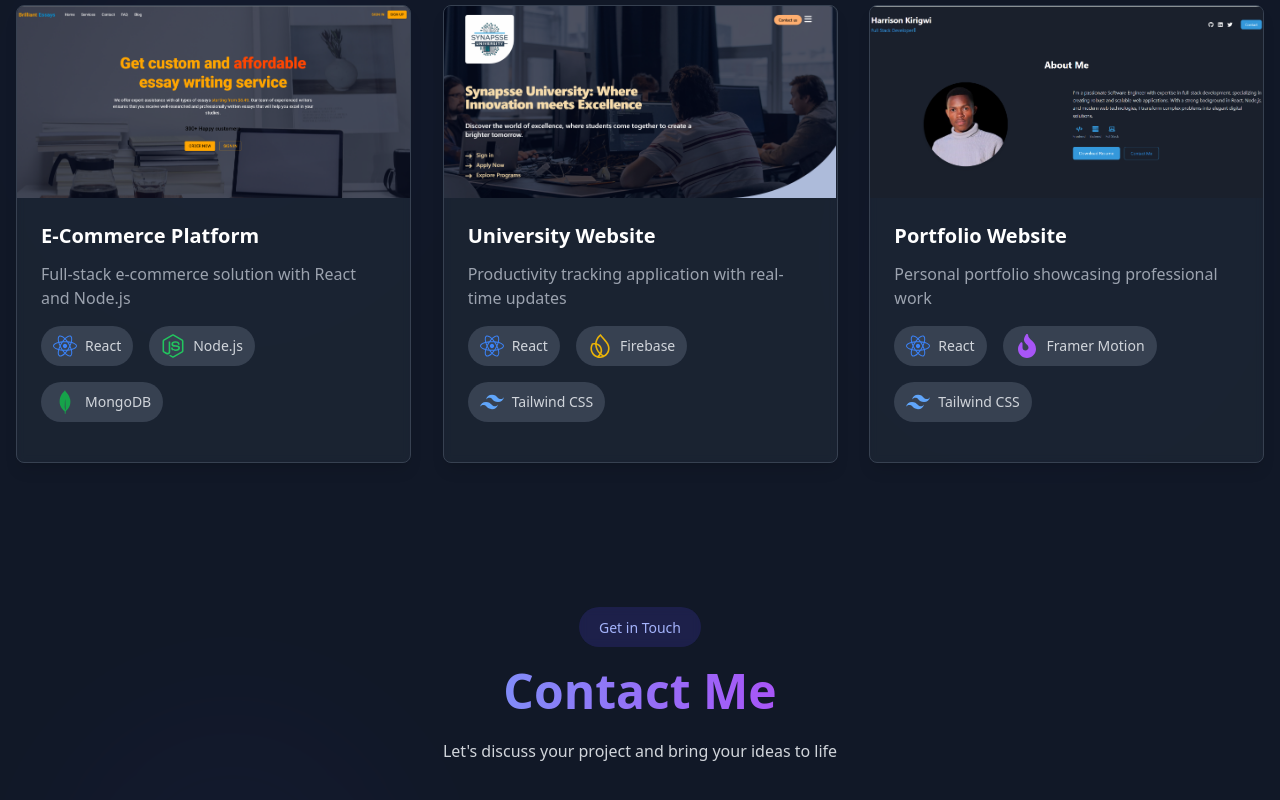
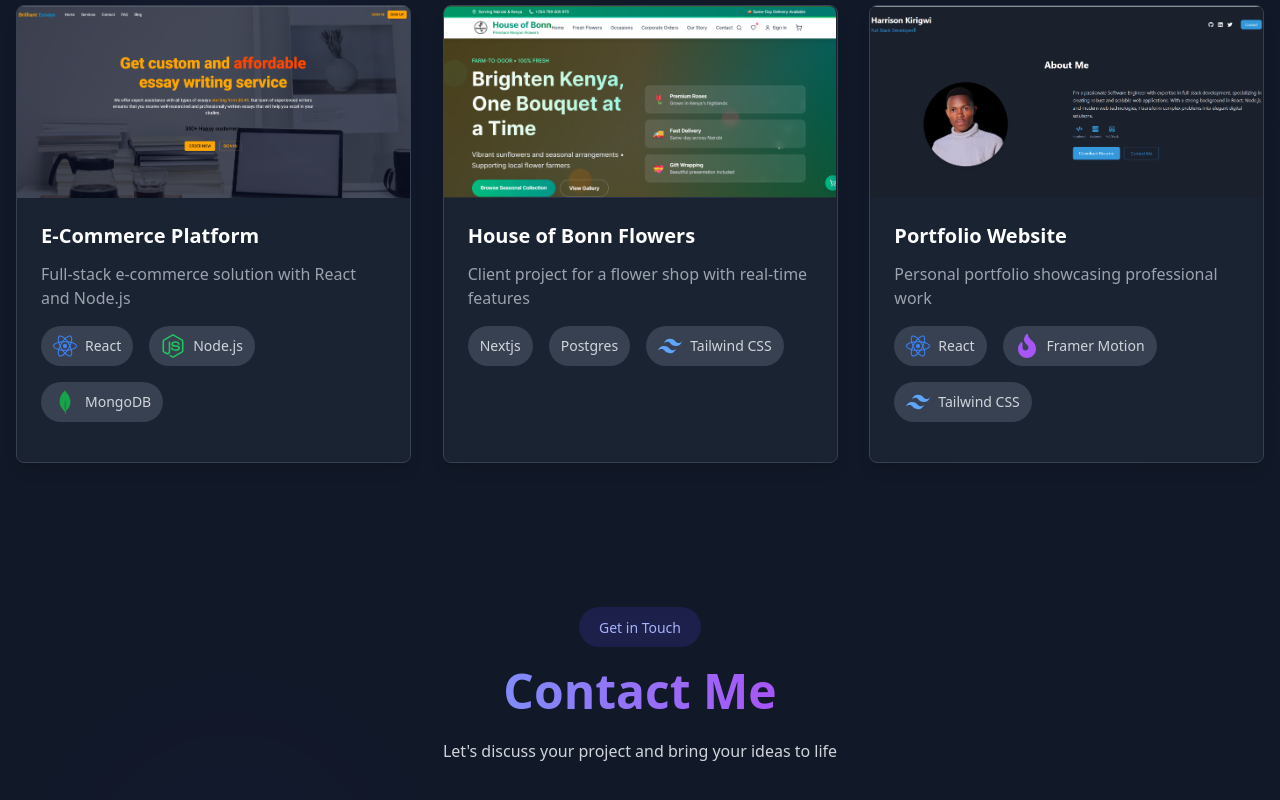
Before and after one commit to HarryKirigwi/portfolio-site, a React (Create React App) app: page / in a window 1280 px wide. Shown: the part 2521-3321 px from the top of the page. Built offline with nearby package versions, Linux system fonts and the light colour scheme.

Commit message:
Added a new project

```diff
--- a/src/components/Projects.js
+++ b/src/components/Projects.js
@@ -14,7 +14,7 @@
 import { SiTailwindcss, SiMongodb, SiFirebase } from 'react-icons/si';
 import brilliantImage from "../images/brilliant-essay.png";
 import portfolioImage from "../images/portfolio-website.png";
-import universityImage from "../images/synapsse-display.png";
+import universityImage from "../images/bonnflowers.png";
 import { useInView } from 'react-intersection-observer';
 function Projects() {
   const [activeFilter, setActiveFilter] = useState('All');
@@ -34,12 +34,12 @@
     },
     {
       id: 2,
-      title: 'University Website',
-      description: 'Productivity tracking application with real-time updates',
-      technologies: ['React', 'Firebase', 'Tailwind CSS'],
+      title: 'House of Bonn Flowers',
+      description: 'Client project for a flower shop with real-time features',
+      technologies: ['Nextjs', 'Postgres', 'Tailwind CSS'],
       category: 'Web App',
       githubLink: '#',
-      liveLink: '#',
+      liveLink: 'bonnflowers.vercel.app',
       image: universityImage
     },
     {
```
Also changed, not shown: src/images/bonnflowers.png (added).
